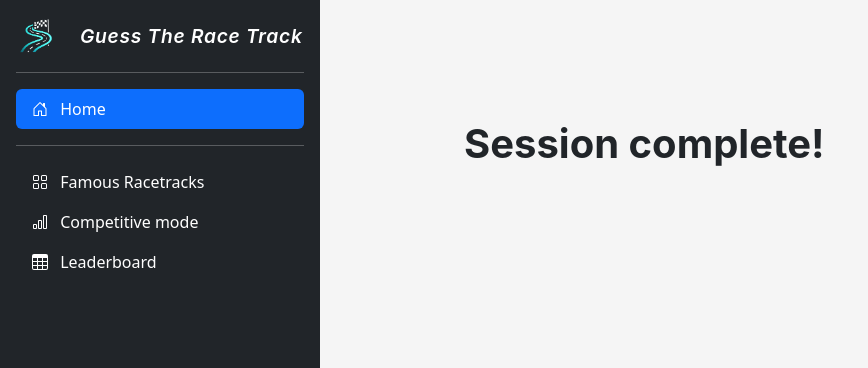
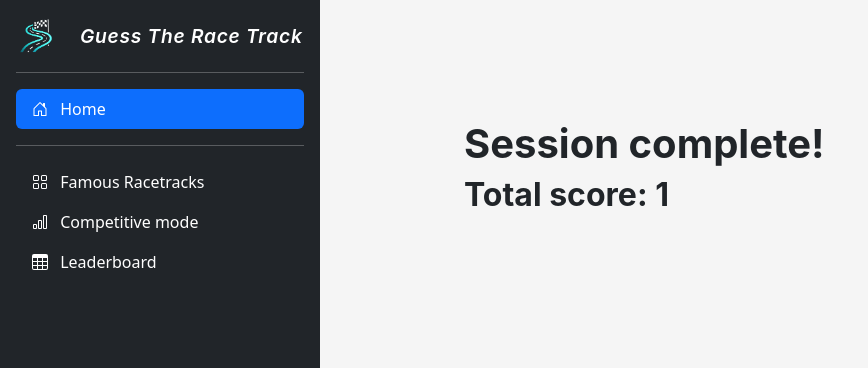
Before and after one commit to WilliamHoltsdalen/guesstheracetrack, a Django app: template guesstheracetrack/templates/games/session_complete.html in a window 1280 px wide. Shown: the top 368 px of the page, without its empty margins (0-868 px from the left). Run offline with Django 4.2, Linux system fonts and the light colour scheme; the template is opened without the code that fills it: most values are stand-ins (such as "Sample title", 1, 10 or a date in 2020); parts of the project's set-up code (start-up, migrations or seed data) failed here and were passed over; some libraries are stand-ins or nearby versions.

Commit message:
Update template to show total score for the completed session

```diff
--- a/guesstheracetrack/templates/games/session_complete.html
+++ b/guesstheracetrack/templates/games/session_complete.html
@@ -16,6 +16,7 @@
           <div class="col">
             <div class="row m-0 py-5 pt-4">
               <h1>Session complete!</h1>
+              <h2>Total score: {{ total_score }}</h2>
             </div>
             <div class="row m-0 py-5 pt-4 container-fluid d-flex flex-column h-100">
               <div class="col d-flex flex-column justify-content-evenly">
```
